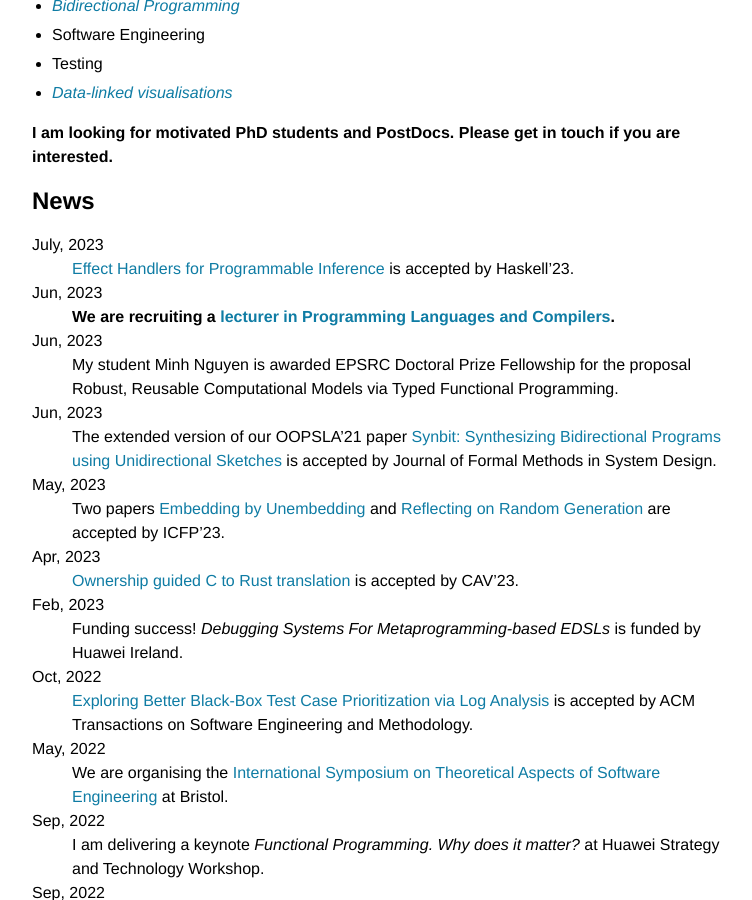
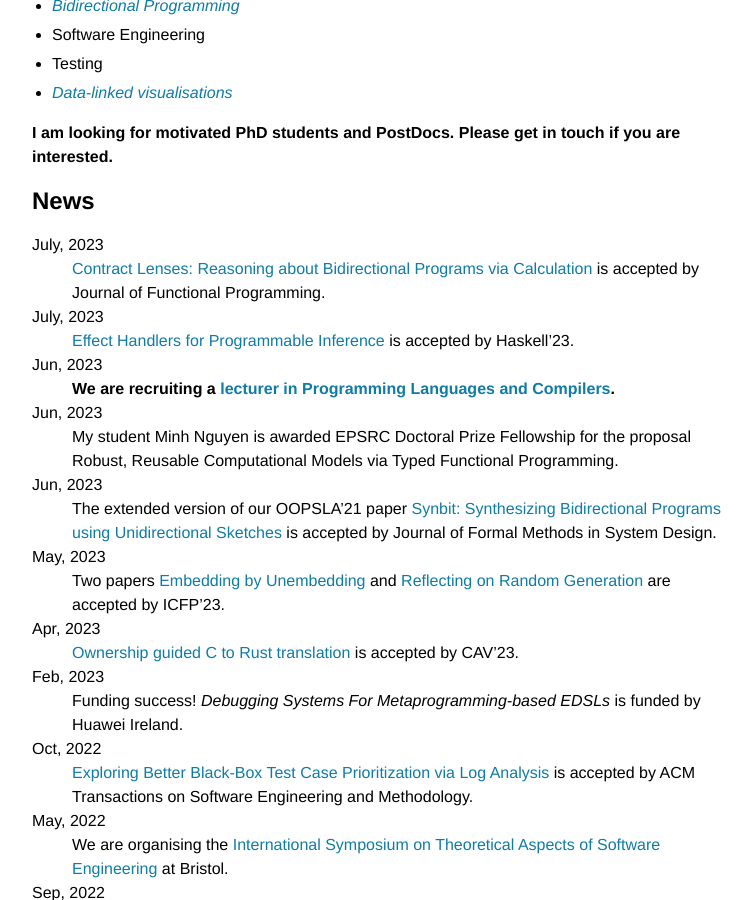
Before and after one commit to mengwangoxf/mengwangoxf.github.io, a Jekyll site: the page built from index.md, in a window 1280 px wide and 900 px high, scrolled down 858 px. Shown: the whole window, without its empty margins (258-1010 px from the left). Built offline with Jekyll 4.4.1, drawn with Linux system fonts in a browser that asks for light colours.

Commit message:
Update index.md

```diff
--- a/index.md
+++ b/index.md
@@ -29,6 +29,10 @@ The central theme of his research is to apply theoretical rigour to practical pr
 
 
 ## News
+
+July, 2023
+: [Contract Lenses: Reasoning about Bidirectional Programs via Calculation](./Papers/JFP23.pdf) is accepted by Journal of Functional Programming.
+
 
 July, 2023
 : [Effect Handlers for Programmable Inference](./Papers/Haskell23.pdf) is accepted by Haskell'23.
```
